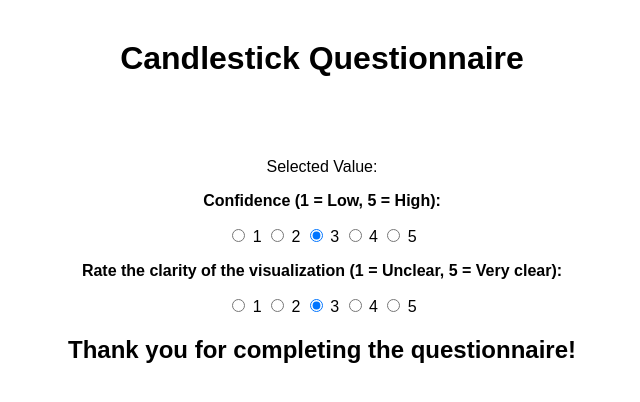
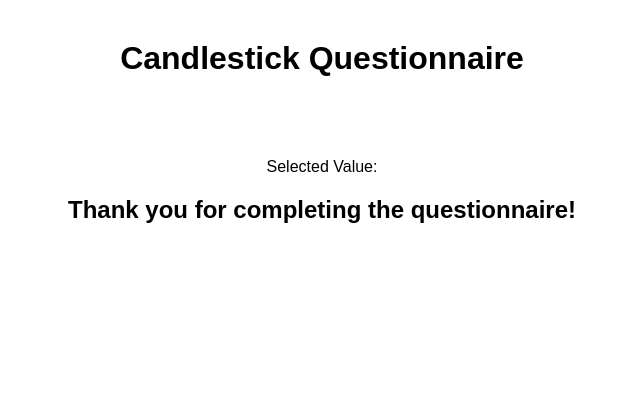
Before and after one commit to seculoseculorum/Gradu_kysely, a Flask app: template templates/index.html in a window 1280 px wide. Shown: the top 402 px of the page, without its empty margins (318-958 px from the left). Run offline with Flask 3, Linux system fonts and the light colour scheme; the template is opened without the code that fills it, so the values that code supplies are empty.

Commit message:
Commit edits

```diff
--- a/init_db.py
+++ b/init_db.py
@@ -19,10 +19,7 @@
             user_id TEXT,
             image_name TEXT,
             expected_value REAL,
-            confidence REAL,
-            analysis_support TEXT,
-            visual_clarity INTEGER,
-            timestamp DATETIME DEFAULT CURRENT_TIMESTAMP
+                        timestamp DATETIME DEFAULT CURRENT_TIMESTAMP
         )
     ''')
 
--- a/templates/index.html
+++ b/templates/index.html
@@ -19,26 +19,6 @@
 
     <!-- Display the predicted value from image click -->
     <p>Selected Value: <span id="selectedValue"></span></p>
-
-    <!-- Confidence (1–5) as radio buttons -->
-    <p><strong>Confidence (1 = Low, 5 = High):</strong></p>
-    <div id="confidenceRadio">
-      <label><input type="radio" name="confidence" value="1" required> 1</label>
-      <label><input type="radio" name="confidence" value="2"> 2</label>
-      <label><input type="radio" name="confidence" value="3" checked> 3</label>
-      <label><input type="radio" name="confidence" value="4"> 4</label>
-      <label><input type="radio" name="confidence" value="5"> 5</label>
-    </div>
-
-    <!-- Visual Clarity (Likert 1–5) as radio buttons -->
-    <p><strong>Rate the clarity of the visualization (1 = Unclear, 5 = Very clear):</strong></p>
-    <div id="clarityRadio">
-      <label><input type="radio" name="visualClarity" value="1" required> 1</label>
-      <label><input type="radio" name="visualClarity" value="2"> 2</label>
-      <label><input type="radio" name="visualClarity" value="3" checked> 3</label>
-      <label><input type="radio" name="visualClarity" value="4"> 4</label>
-      <label><input type="radio" name="visualClarity" value="5"> 5</label>
-    </div>
 
     <!-- Submit & Next button -->
     <button id="submitButton">Submit &amp; Next</button>
@@ -87,7 +67,7 @@
         const maxVal = 125;
         const valRange = maxVal - minVal;
 
-        // offsetY=0 corresponds to maxVal; offsetY=imgHeight to minVal.
+        // offsetY=0 corresponds to maxVal; offsetY=imgHeight corresponds to minVal.
         const ratio = offsetY / imgHeight;
         let val = maxVal - ratio * valRange;
         val = Math.round(val * 100) / 100;  // round to 2 decimals
@@ -97,7 +77,15 @@
       });
     });
 
-    // Submit & Next: POST selected data to the server, then show next image.
+    // Listen for Enter key to submit answer.
+    document.addEventListener("keydown", event => {
+      if (event.key === "Enter") {
+        event.preventDefault();
+        submitAnswer();
+      }
+    });
+
+    // Submit & Next: POST selected data to the server, then show the next image.
     document.getElementById("submitButton").addEventListener("click", submitAnswer);
 
     function submitAnswer() {
@@ -105,33 +93,10 @@
         alert("Please click on the image to select a value!");
         return;
       }
-
-      // Get selected Confidence value.
-      const confidenceRadios = document.getElementsByName('confidence');
-      let confidence;
-      for (const radio of confidenceRadios) {
-        if (radio.checked) {
-          confidence = radio.value;
-          break;
-        }
-      }
-
-      // Get selected Visual Clarity value.
-      const clarityRadios = document.getElementsByName('visualClarity');
-      let visualClarity;
-      for (const radio of clarityRadios) {
-        if (radio.checked) {
-          visualClarity = radio.value;
-          break;
-        }
-      }
-
       const answerData = {
         user_id: user_id,
         image: candlestickImages[currentIndex],
-        expectedValue: selectedValue,
-        confidence: confidence,
-        visualClarity: visualClarity
+        expectedValue: selectedValue
       };
 
       // Send POST request to /submit.
```
Also changed, not shown: kysely.db.
